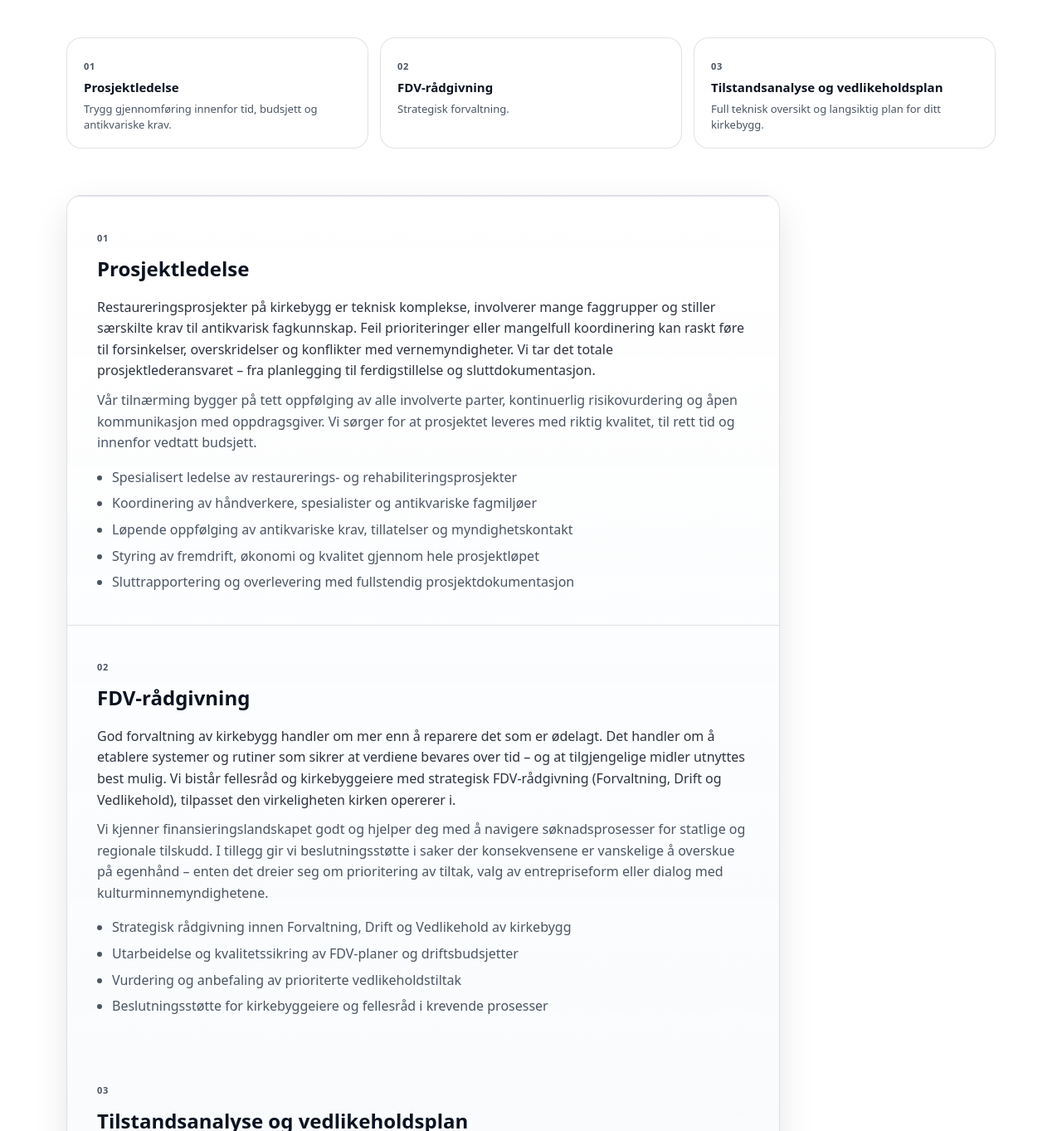
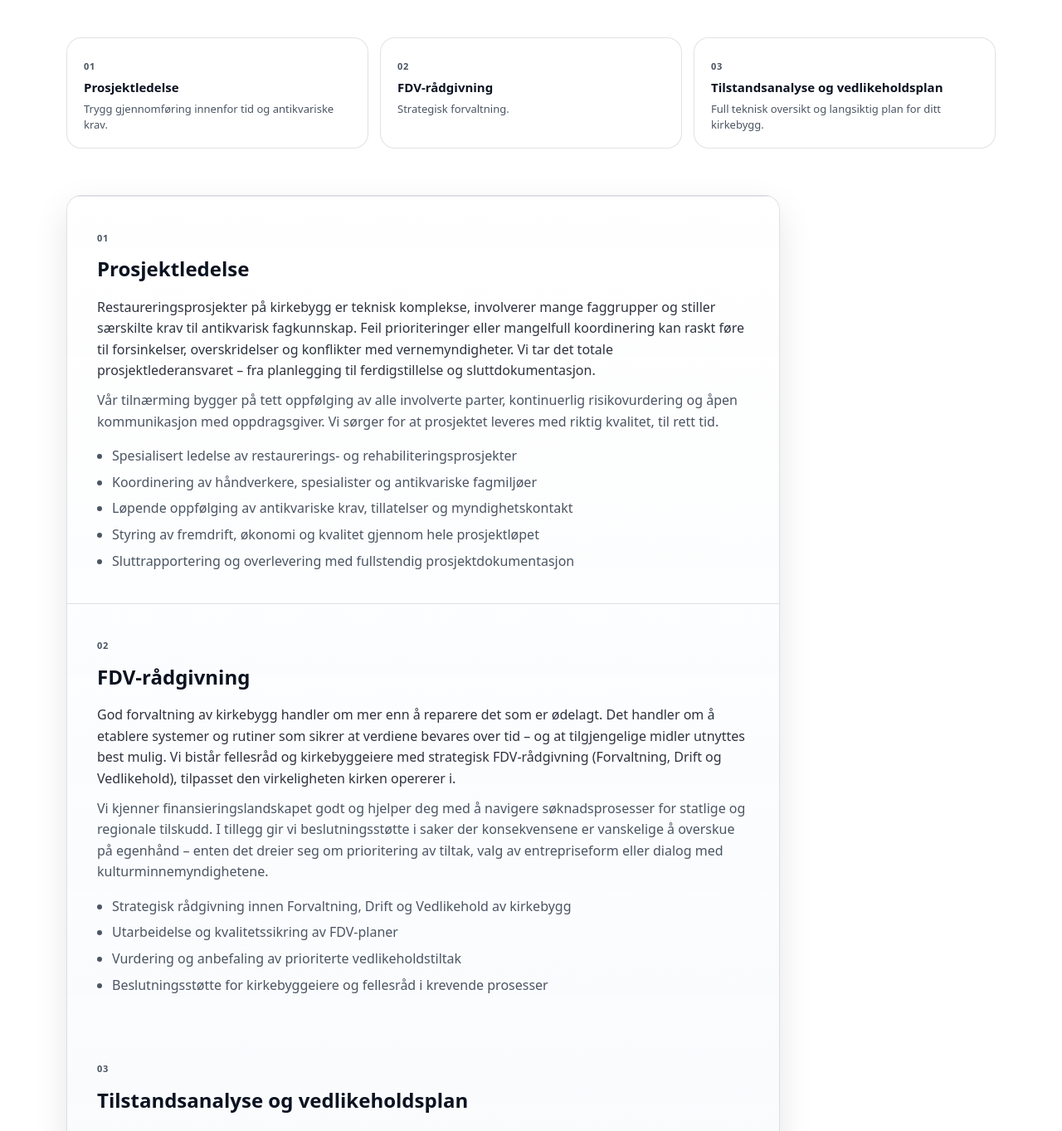
Before and after one commit to itsbarman/sorhaugconsulting, a plain HTML site: page tjenester.html in a window 1280 px wide. Shown: the part 340-1703 px from the top of the page at 83% size. Drawn offline with Linux system fonts and the light colour scheme.

Commit message:
rettlslig

```diff
--- a/tjenester.html
+++ b/tjenester.html
@@ -65,7 +65,7 @@
           <a href="#prosjektledelse" class="service-glass-card">
             <span style="display:inline-block;font-size:11px;font-weight:800;letter-spacing:.06em;text-transform:uppercase;color:var(--muted);margin-bottom:8px;">01</span>
             <div style="font-size:15px;font-weight:750;color:var(--text);line-height:1.3;margin-bottom:6px;">Prosjektledelse</div>
-            <div style="font-size:13px;color:var(--muted);line-height:1.45;">Trygg gjennomføring innenfor tid, budsjett og antikvariske krav.</div>
+            <div style="font-size:13px;color:var(--muted);line-height:1.45;">Trygg gjennomføring innenfor tid og antikvariske krav.</div>
           </a>
           <a href="#fdv" class="service-glass-card">
             <span style="display:inline-block;font-size:11px;font-weight:800;letter-spacing:.06em;text-transform:uppercase;color:var(--muted);margin-bottom:8px;">02</span>
@@ -93,7 +93,7 @@
             <span style="display:inline-block;font-size:11px;font-weight:800;letter-spacing:.07em;text-transform:uppercase;color:var(--muted);margin-bottom:10px;">01</span>
             <h2 style="margin:0 0 14px;font-size:clamp(19px,2.2vw,24px);">Prosjektledelse</h2>
             <p style="margin:0 0 10px;">Restaureringsprosjekter på kirkebygg er teknisk komplekse, involverer mange faggrupper og stiller særskilte krav til antikvarisk fagkunnskap. Feil prioriteringer eller mangelfull koordinering kan raskt føre til forsinkelser, overskridelser og konflikter med vernemyndigheter. Vi tar det totale prosjektlederansvaret – fra planlegging til ferdigstillelse og sluttdokumentasjon.</p>
-            <p style="color:var(--muted);margin:0 0 16px;">Vår tilnærming bygger på tett oppfølging av alle involverte parter, kontinuerlig risikovurdering og åpen kommunikasjon med oppdragsgiver. Vi sørger for at prosjektet leveres med riktig kvalitet, til rett tid og innenfor vedtatt budsjett.</p>
+            <p style="color:var(--muted);margin:0 0 16px;">Vår tilnærming bygger på tett oppfølging av alle involverte parter, kontinuerlig risikovurdering og åpen kommunikasjon med oppdragsgiver. Vi sørger for at prosjektet leveres med riktig kvalitet, til rett tid.</p>
             <ul class="bullets">
               <li>Spesialisert ledelse av restaurerings- og rehabiliteringsprosjekter</li>
               <li>Koordinering av håndverkere, spesialister og antikvariske fagmiljøer</li>
@@ -113,7 +113,7 @@
             <p style="color:var(--muted);margin:0 0 16px;">Vi kjenner finansieringslandskapet godt og hjelper deg med å navigere søknadsprosesser for statlige og regionale tilskudd. I tillegg gir vi beslutningsstøtte i saker der konsekvensene er vanskelige å overskue på egenhånd – enten det dreier seg om prioritering av tiltak, valg av entrepriseform eller dialog med kulturminnemyndighetene.</p>
             <ul class="bullets">
               <li>Strategisk rådgivning innen Forvaltning, Drift og Vedlikehold av kirkebygg</li>
-              <li>Utarbeidelse og kvalitetssikring av FDV-planer og driftsbudsjetter</li>
+              <li>Utarbeidelse og kvalitetssikring av FDV-planer</li>
               <li>Vurdering og anbefaling av prioriterte vedlikeholdstiltak</li>
               <li>Beslutningsstøtte for kirkebyggeiere og fellesråd i krevende prosesser</li>
             </ul>
```
